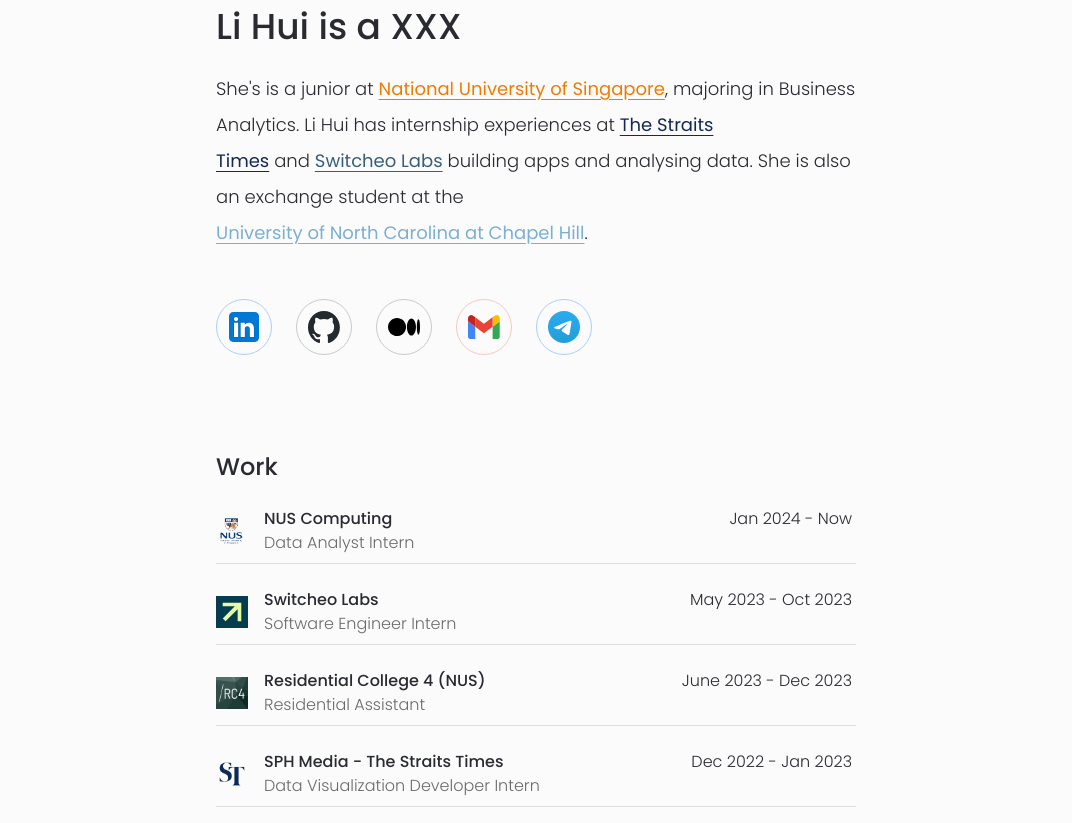
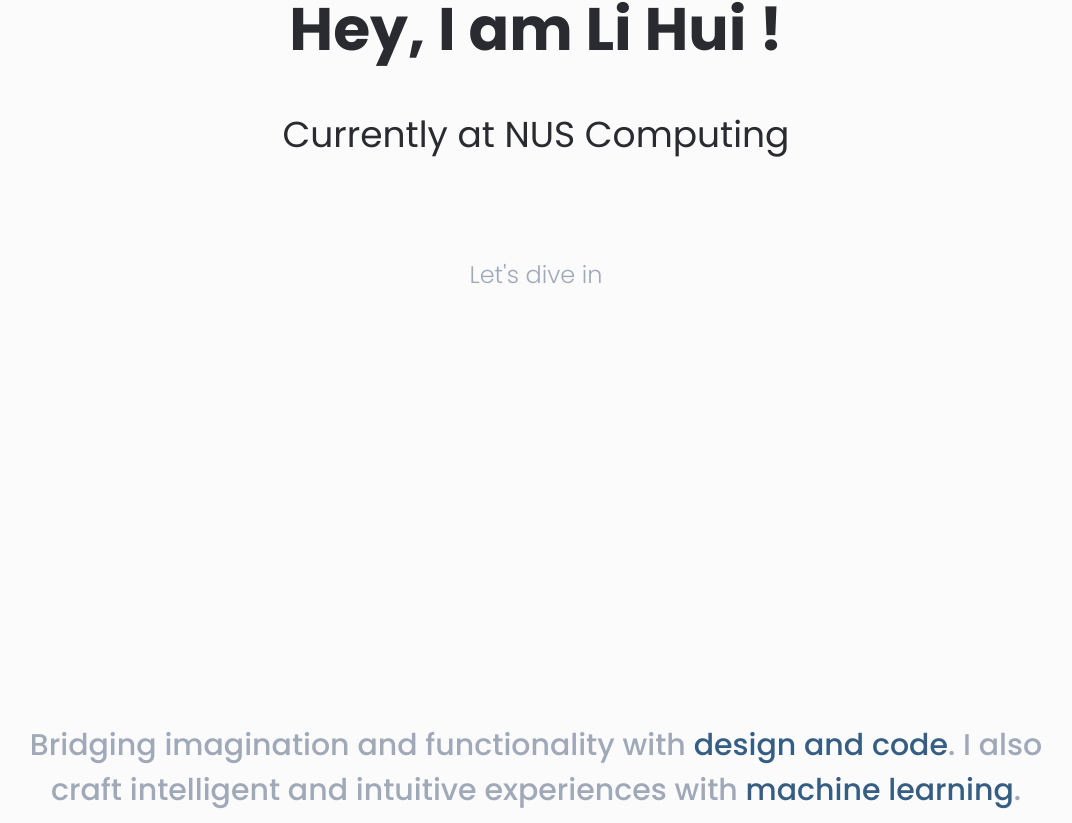
Before and after one commit to lihuicham/lihuicham.com-v2, a Next.js app: page / in a window 1280 px wide. Shown: the part 257-1080 px from the top of the page, without its empty margins (104-1176 px from the left). Built offline with nearby package versions, Linux system fonts and the light colour scheme.

Commit message:
fix : comment out code

```diff
--- /dev/null
+++ b/src/app/components/constants/projectDataV3.ts
@@ -0,0 +1,15 @@
+export interface Project {
+  title: string
+  description: string
+  link?: string
+  type: string
+}
+
+export const projectDataV3: Project[] = [
+  {
+    title: 'Credit Card Default Prediction',
+    description: 'An end-to-end data science project.',
+    link: 'https://github.com/lihuicham/default-credit-card-clients-prediction/blob/main/ProjectCode-Python.ipynb',
+    type: 'Machine Learning'
+  }
+]
--- a/src/app/components/v3/HeadlineV3.tsx
+++ b/src/app/components/v3/HeadlineV3.tsx
@@ -15,13 +15,13 @@
           She&#39;s is a junior at&nbsp;
           <span className="text-nus-orange font-normal underline underline-offset-4 hover:underline-offset-6 transition-all duration-300 ease-in-out"><Link href={PageLinks.Schools.NUS} target="_blank">National University of Singapore</Link></span>,
           majoring in Business Analytics.
+          <br />
           Li Hui has internship experiences at&nbsp;
           <span className="text-thestraitstimes-blue font-normal underline underline-offset-4 hover:underline-offset-6 transition-all duration-300 ease-in-out"><Link href={PageLinks.Companies.TheStraitsTimes} target="_blank">The Straits Times</Link></span>
           &nbsp;and&nbsp;
           <span className="text-switcheolabs-green font-normal underline underline-offset-4 hover:underline-offset-6 transition-all duration-300 ease-in-out"><Link href={PageLinks.Companies.SwitcheoLabs} target="_blank">Switcheo Labs</Link></span>
           &nbsp;building apps and analysing data.
-          She is also an exchange student at the&nbsp;
-          <br/>
+          She is now an exchange student at the&nbsp;
           <span className="text-unc-blue font-normal underline underline-offset-4 hover:underline-offset-6 transition-all duration-300 ease-in-out"><Link href={PageLinks.Schools.UNC}>University of North Carolina at Chapel Hill</Link></span>.
         </p>
         <div className="flex gap-4 md:gap-6 md:mt-6">
--- /dev/null
+++ b/src/app/components/v3/ProjectV3.tsx
@@ -0,0 +1,39 @@
+/* eslint-disable @next/next/no-img-element */
+import React from 'react'
+import Link from 'next/link'
+import { PageLinks } from '../constants/PageLinks'
+import { projectDataV3 } from '../constants/projectDataV3'
+
+const ProjectV3 = () => {
+  return (
+    <div>
+      <div className="container mx-auto text-primary-text w-1/2 grid md:gap-y-6">
+        <h3 className="md:text-2xl font-medium">Projects</h3>
+        <div className="flex flex-col gap-y-6">
+          {
+            projectDataV3.map((e, index) => {
+              return (
+                <div key={index} className="font-light flex flex-row justify-between pb-2" style={{ borderBottom: 'solid 1px #dedede' }}>
+                  <div className="flex flex-row items-center space-x-4">
+                    <div className="rounded-full flex items-center justify-center w-8 h-8" >
+                      <img alt="" src="" className="w-8 h-8"/>
+                    </div>
+                    <div className="">
+                      <div className="font-medium">{e.title}</div>
+                      <div className="text-gray-text">{e.description}</div>
+                    </div>
+                  </div>
+                  <div className="pr-1 text-sm">
+                    <div>{e.type}</div>
+                  </div>
+                </div>
+              )
+            })
+          }
+        </div>
+      </div>
+    </div>
+  )
+}
+
+export default ProjectV3
--- a/src/app/components/v3/WorkV3.tsx
+++ b/src/app/components/v3/WorkV3.tsx
@@ -2,6 +2,7 @@
 import React from 'react'
 import Link from 'next/link'
 import { workDataV3 } from '../constants/workDataV3'
+import { PageLinks } from '../constants/PageLinks'
 
 const WorkV3 = () => {
   return (
@@ -30,6 +31,17 @@
             })
           }
         </div>
+        <div className="flex items-center gap-x-2.5 mt-6">
+          <div className="relative flex h-2.5 w-2.5">
+            <div className="animate-ping absolute inline-flex h-full w-full rounded-full bg-green opacity-75"></div>
+            <div className="relative inline-flex rounded-full h-2.5 w-2.5 bg-green"></div>
+          </div>
+          <div className='text-sm text-gray-text font-light'>Actively looking for Summer 2024 internships.&nbsp;
+            <Link target="_blank" href={PageLinks.Socials.Email}>
+              <span className="underline underline-offset-4 hover:underline-offset-6 transition-all duration-300 ease-in-out">Get in touch</span>
+            </Link>
+          </div>
+        </div>
       </div>
     </div>
   )
--- a/src/pages/index.tsx
+++ b/src/pages/index.tsx
@@ -7,22 +7,24 @@
 import WorkExperiences from "@/app/components/Home/WorkExperiences"
 import HeadlineV3 from "@/app/components/v3/HeadlineV3"
 import WorkV3 from "@/app/components/v3/WorkV3"
+import ProjectV3 from "@/app/components/v3/ProjectV3"
 
 export default function Home() {
   return (
     <div className="bg-primary-base md:space-y-24">
       <div className="space-y-48 md:space-y-56">
-        <HeadlineV3 />
-        {/* <Introduction />
-        <Tagline /> */}
+        {/* <HeadlineV3 /> */}
+        <Introduction />
+        <Tagline />
       </div>
-      {/* <div className="bg-secondary-base space-y-20 md:space-y-24">
+      <div className="bg-secondary-base space-y-20 md:space-y-24">
         <AboutMe />
         <WorkExperiences />
+      </div>
+      {/* <div className="bg-primary-base space-y-20 md:space-y-24">
+        <WorkV3 />
+        <ProjectV3 />
       </div> */}
-      <div className="bg-primary-base space-y-20 md:space-y-24">
-        <WorkV3 />
-      </div>
       <div className="">
         {/* <Quote /> */}
         <Featured />
--- a/tailwind.config.js
+++ b/tailwind.config.js
@@ -21,6 +21,7 @@
       'project-text': '#3b4252',
       'gray-text': '#6b6b6b',
       'red': '#A52A2A',
+      'green': '#77DB89',
       'nus-orange': '#EF7C00',
       'unc-blue': '#7BAFD4',
       'thestraitstimes-blue': '#142951',
```
